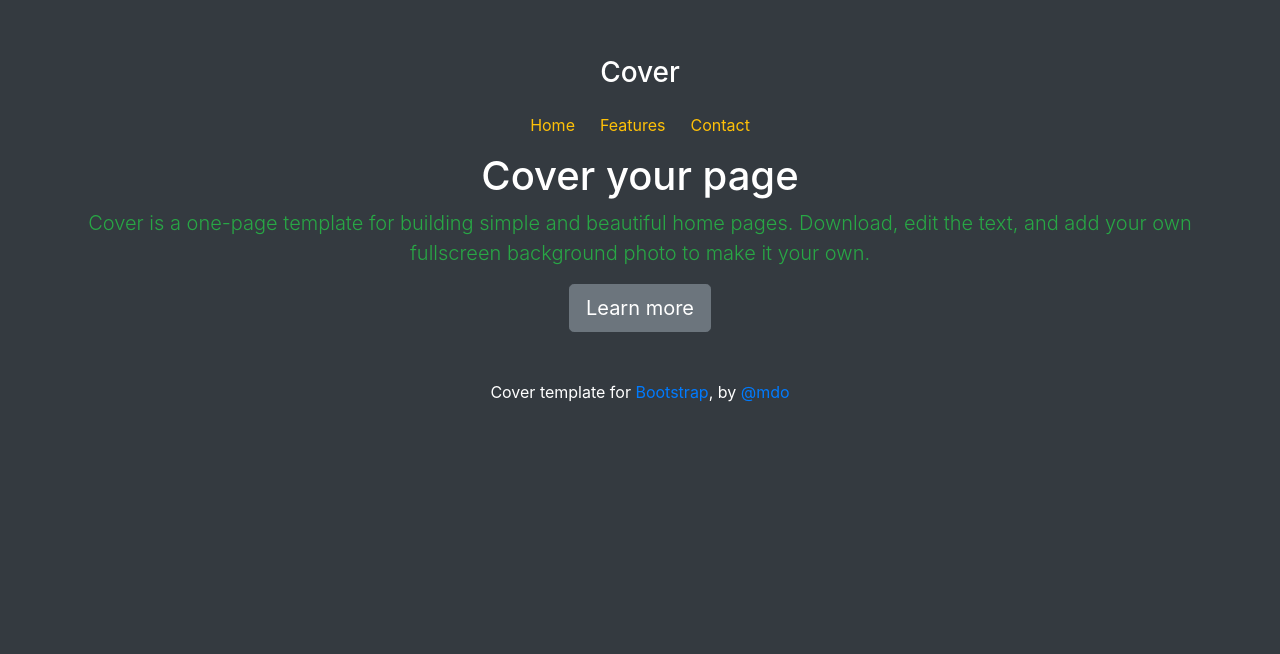
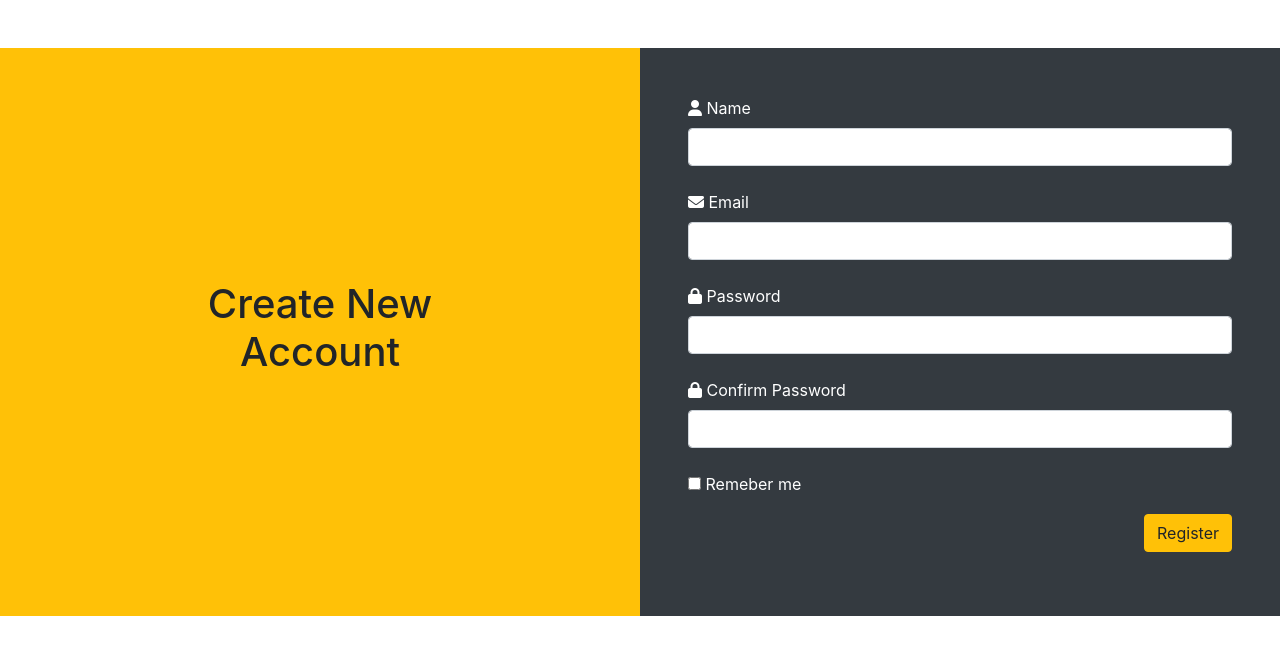
Before and after one commit to ibrahim-shahin/homework6.github.io, a plain HTML site: page index.html in a window 1280 px wide. Drawn offline with nearby package versions, Linux system fonts and the light colour scheme.

Commit message:
Update index.html

```diff
--- a/index.html
+++ b/index.html
@@ -1,5 +1,6 @@
 <!DOCTYPE html>
 <html lang="en">
+
 <head>
     <meta charset="UTF-8">
     <meta name="viewport" content="width=device-width, initial-scale=1.0">
@@ -14,23 +15,42 @@
     <script src="https://cdn.jsdelivr.net/npm/bootstrap@4.6.2/dist/js/bootstrap.min.js"
         integrity="sha384-+sLIOodYLS7CIrQpBjl+C7nPvqq+FbNUBDunl/OZv93DB7Ln/533i8e/mZXLi/P+"
         crossorigin="anonymous"></script>
+    <script src="https://kit.fontawesome.com/a6a1ce7f8a.js" crossorigin="anonymous"></script>
     <title>Document</title>
 </head>
-<body class="bg-dark text-white text-center p-5">
-    <header>
-        <h3 class="m-2">Cover</h3>
-        <div class="btn-group p-2">
-            <a href="" class="btn text-warning">Home</a>
-            <a href="" class="btn text-warning">Features</a>
-            <a href="" class="btn text-warning">Contact</a>
+
+<body>
+    <div class="d-flex pt-5">
+
+        <div class="bg-warning w-50 d-flex justify-content-center align-items-center">
+            <h1 class="text-center">Create New <br> Account</h1>
         </div>
-    </header>
 
-    <div>
-        <h1 class="h1 ">Cover your page</h1>
-        <p class="text-success lead">Cover is a one-page template for building simple and beautiful home pages. Download, edit the text, and add your own <br> fullscreen background photo to make it your own.</p>
-        <button class="btn text-white btn-lg btn-secondary">Learn more</button>
+        <div class="bg-dark text-white w-50 p-5">
+            <form action="" class="form-group">
+                <i class="fa-solid fa-user"></i>
+                <label for="">Name</label>
+                <input class="form-control mb-4" type="text" name="" id="">
+                <i class="fa-solid fa-envelope"></i>
+                <label for="">Email</label>
+                <input class="form-control mb-4" type="email" name="" id="">
+                <i class="fa-solid fa-lock"></i>
+                <label for="">Password</label>
+                <input class="form-control mb-4" type="password" name="" id="">
+                <i class="fa-solid fa-lock"></i>
+                <label for="">Confirm Password</label>
+                <input class="form-control mb-4" type="password" name="" id="">
+                <input class=" mb-4" type="checkbox" name="" id="">
+                <label for="">Remeber me</label>
+                <br>
+                <div class="d-flex justify-content-end">
+                    <button class="btn btn-warning ">Register</button>
+                </div>
+            </form>
+        </div>
+
     </div>
-    <footer class="m-5">Cover template for <a href="">Bootstrap</a>, by <a href="">@mdo</a></footer>
+
 </body>
+
 </html>
```
